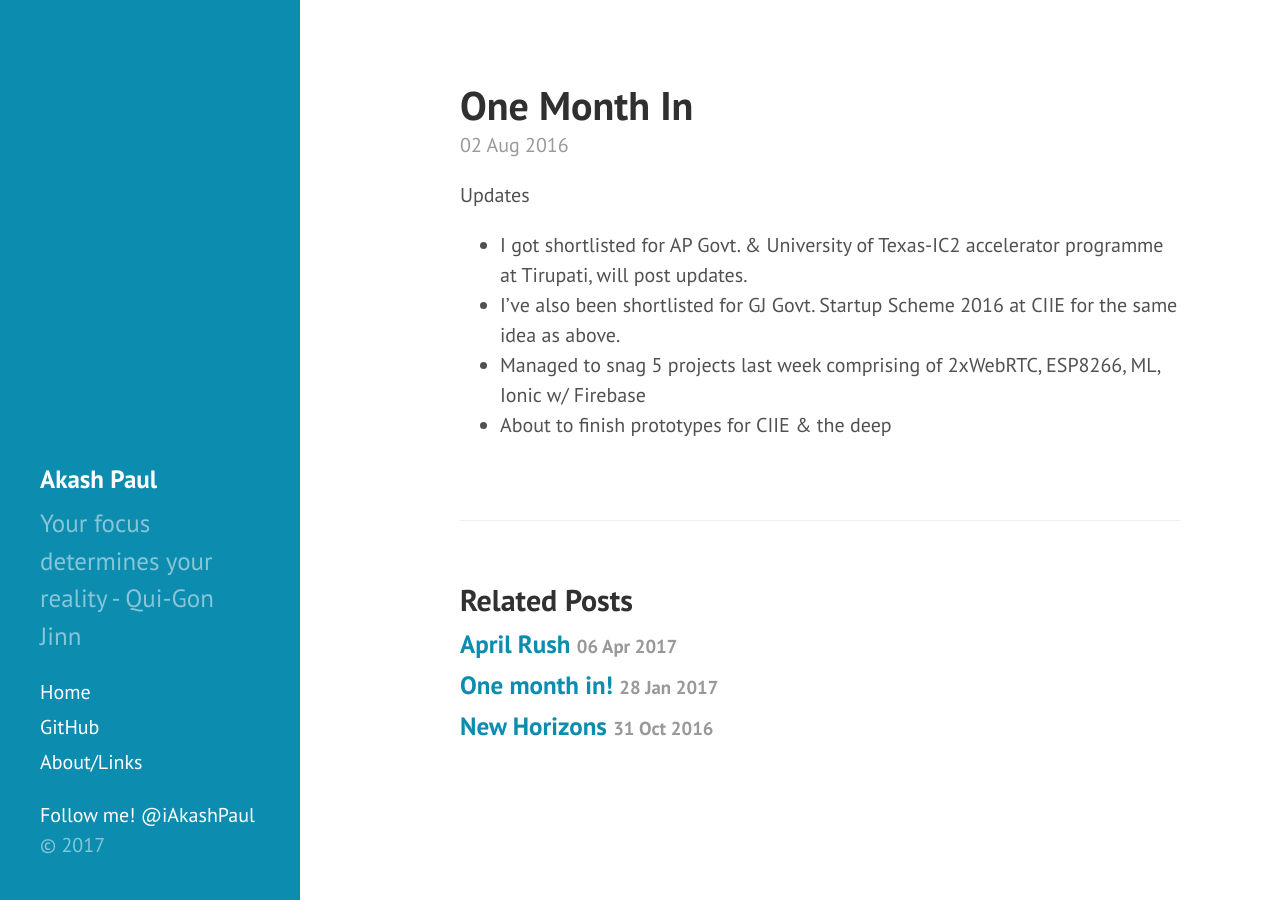
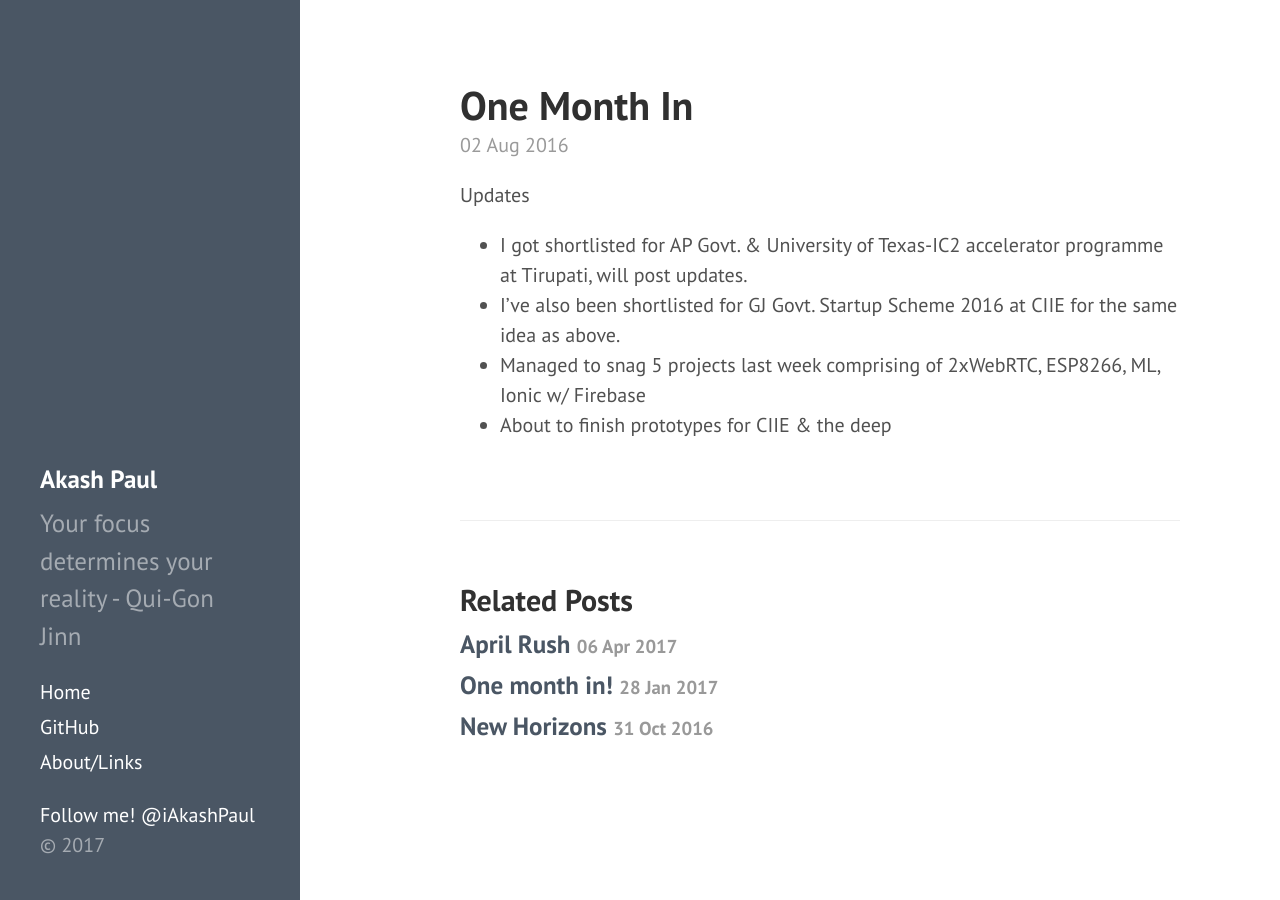
Before and after one commit to iakashpaul/iakashpaul.github.io, a Jekyll site: the page built from _posts/2016-08-02-One-Month-In.md, in a window 1280 px wide. Built offline with Jekyll 4.4.1, drawn with Linux system fonts in a browser that asks for light colours; comment, search, counter and statistics services are not loaded.

Commit message:
Nordic theme #4A5664

```diff
--- a/public/css/hyde.css
+++ b/public/css/hyde.css
@@ -258,11 +258,11 @@ a.sidebar-nav-item:focus {
 .theme-base-0f .related-posts li a:hover {
   color: #8f5536;
 }
-/* Materialize */
+/* Nordic */
 .theme-base-aa .sidebar {
-  background-color: #0C8CAF;
+  background-color: #4A5664;
 }
 .theme-base-aa .content a,
 .theme-base-aa .related-posts li a:hover {
-  color: #0C8CAF;
+  color: #4A5664;
 }
```
